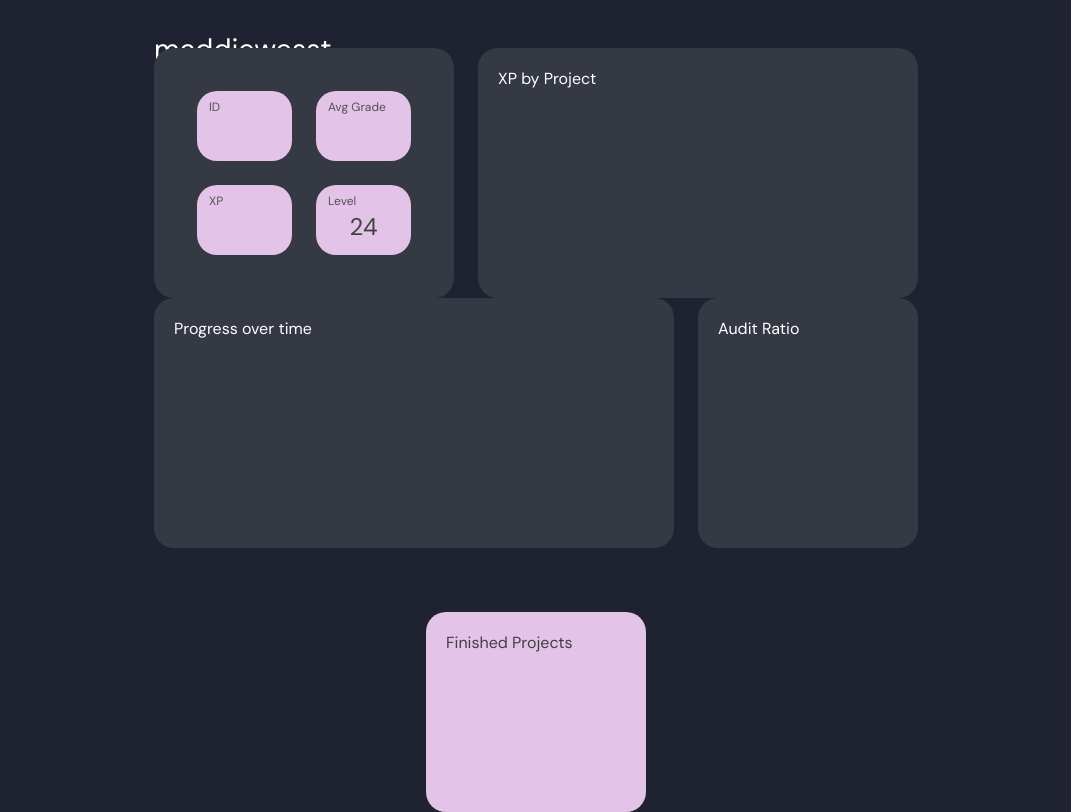
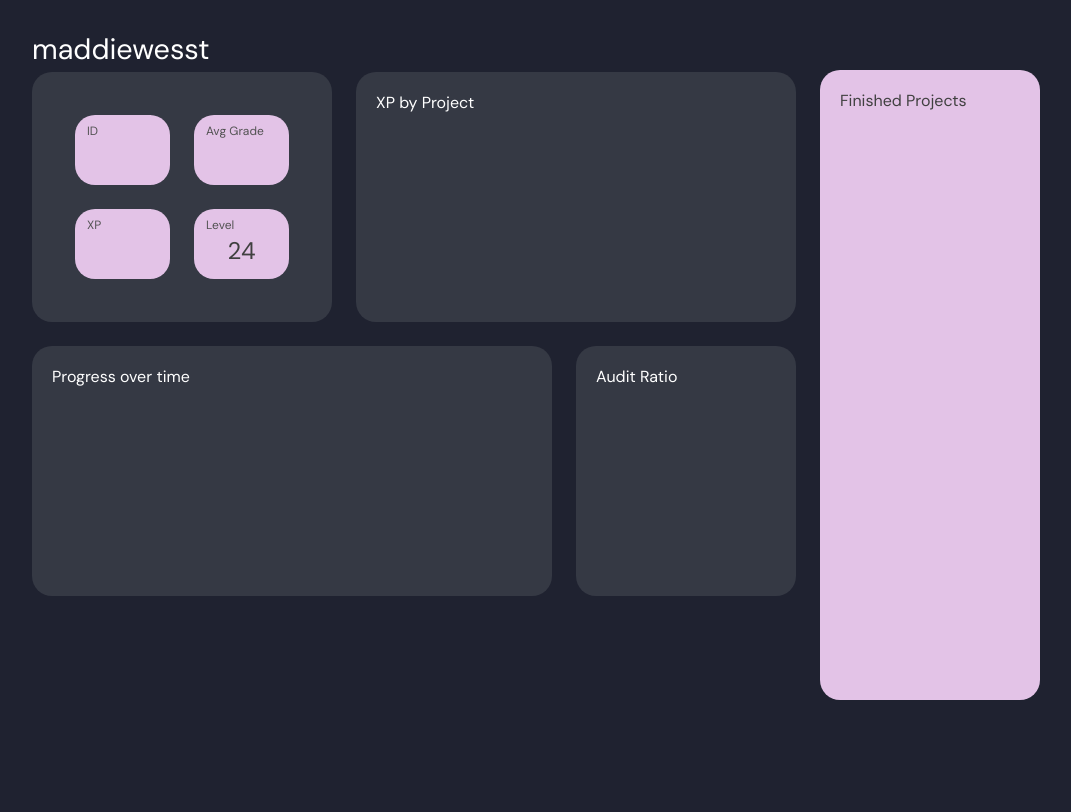
Before and after one commit to maddiewesst/profile-page, a plain HTML site: page index.html in a window 1280 px wide. Shown: the whole page, without its empty margins (104-1175 px from the left). Drawn offline with Linux system fonts and the light colour scheme; no server answers.

Commit message:
fixed styling

```diff
--- a/styles.css
+++ b/styles.css
@@ -27,8 +27,8 @@ body {
     display: flex;
     /* flex-wrap: wrap; */
     /* align-items: center; */
-    align-items: center; */
-    /* justify-content: center;
+    /* align-items: center; */
+    /* justify-content: center; */
 
     gap: 1.5em;
   }
@@ -161,7 +161,7 @@ body {
     gap: 16px;
     overflow: scroll;
     margin-top: 40px;
-    max-height: 630px;
+    height: 630px;
   }
 
   .project-container {
```
